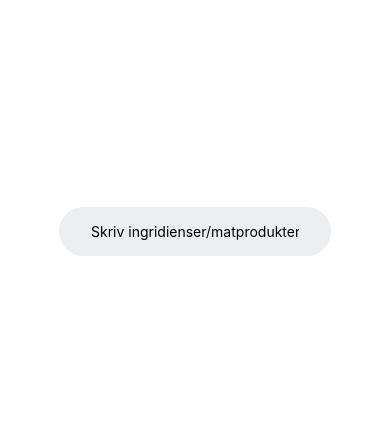
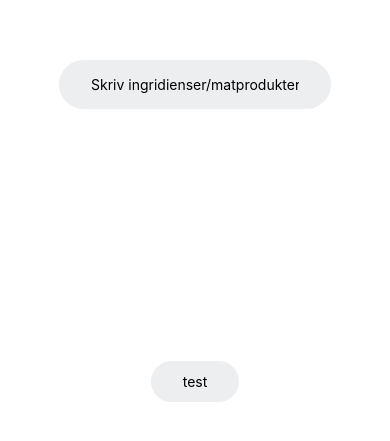
Before and after one commit to ChristofferNo/foodScanner2.0, a React Native app: screen / in a window 390 px wide. Shown: the part 191-632 px from the top of the page. Built offline with nearby package versions, Linux system fonts and the light colour scheme.

Commit message:
added temporary button and stuff for gpt

```diff
--- a/App.js
+++ b/App.js
@@ -1,11 +1,13 @@
 import { StatusBar } from 'expo-status-bar';
-import { StyleSheet, Text, View } from 'react-native';
+import { StyleSheet, Text, View, Pressable} from 'react-native';
 import InputBar from './components/inputBar';
+import GeneralButton from './components/generalButton'
 
 export default function App() {
   return (
     <View style={styles.container}>
       <InputBar />
+      <GeneralButton title="test"></GeneralButton>
     </View>
   );
 }
@@ -15,6 +17,6 @@ const styles = StyleSheet.create({
     flex: 1,
     backgroundColor: '#fff',
     alignItems: 'center',
-    justifyContent: 'center',
+    justifyContent: 'space-evenly',
   },
 });
--- /dev/null
+++ b/components/generalButton.js
@@ -0,0 +1,25 @@
+import { StyleSheet, Text, View, Pressable} from 'react-native';
+
+export default function GeneralButton(props) {
+    const { onPress, title } = props;
+    return (
+        <View><Pressable style={styles.button} onPress={onPress}><Text>{title}</Text></Pressable></View>
+    );}
+
+    const styles = StyleSheet.create({
+        container: {
+          flex: 1,
+          backgroundColor: '#fff',
+          alignItems: 'center',
+          justifyContent: 'space-evenly',
+        },
+        button: {
+          alignItems: 'center',
+          justifyContent: 'center',
+          paddingVertical: 12,
+          paddingHorizontal: 32,
+          borderRadius: 32,
+          elevation: 3,
+          backgroundColor: '#edeef0',
+        },
+      });
--- a/components/inputBar.js
+++ b/components/inputBar.js
@@ -1,4 +1,4 @@
-import { Text, StyleSheet, View,TextInput } from 'react-native'
+import { Text, StyleSheet, View, TextInput } from 'react-native'
 import React, { Component } from 'react'
 
 export default class inputBar extends Component {
```
Also changed, not shown: api/chatGPT.js (renamed from components/api/chatGPT.js).
